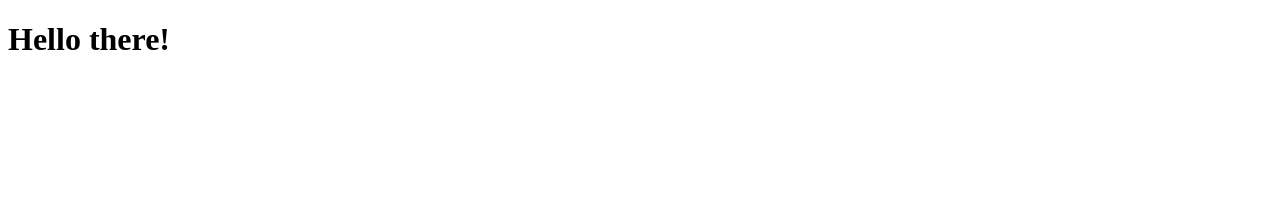
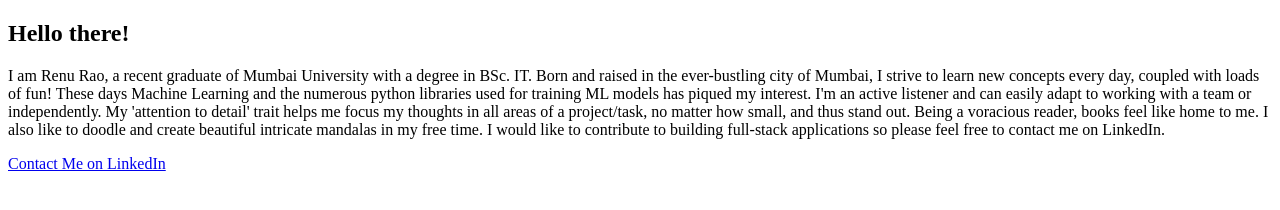
Before and after one commit to renurao1306/renurao1306.github.io, a plain HTML site: page index.html in a window 1280 px wide. Drawn offline with Linux system fonts and the light colour scheme.

Commit message:
Update index.html

```diff
--- a/index.html
+++ b/index.html
@@ -1,6 +1,22 @@
 <!DOCTYPE html>
-<html>
-  <body>
-    <h1>Hello there!<h1>
-  </body>
+
+<head>
+    <title>Renu Rao's Resume</title>
+</head>
+
+<body>
+    <h2>Hello there!</h2>
+    <p>I am Renu Rao, a recent graduate of Mumbai University with a degree in BSc. IT. Born and raised in the ever-bustling city of Mumbai, I strive to learn new concepts every day, coupled with loads of fun! These days Machine Learning and the numerous python libraries used for training ML models has piqued my interest.
+
+        I'm an active listener and can easily adapt to working with a team or independently. My 'attention to detail' trait helps me focus my thoughts in all areas of a project/task, no matter how small, and thus stand out.
+
+        Being a voracious reader, books feel like home to me. I also like to doodle and create beautiful intricate mandalas in my free time.
+
+        I would like to contribute to building full-stack applications so please feel free to contact me on LinkedIn.
+    </p>
+
+  <a href='https://www.linkedin.com/in/-renu-rao'>Contact Me on LinkedIn</a>
+
+</body>
+
 </html>
```
